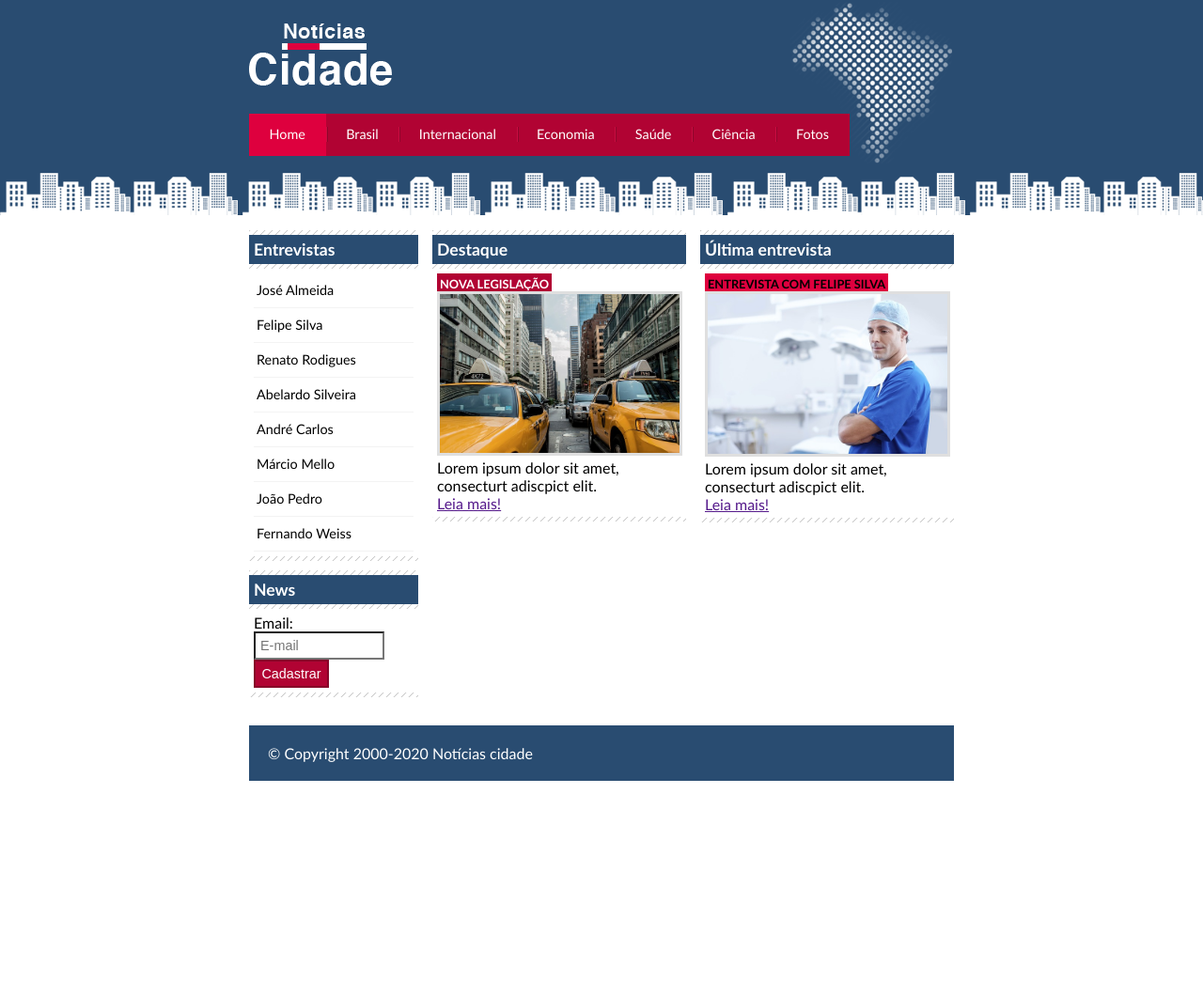
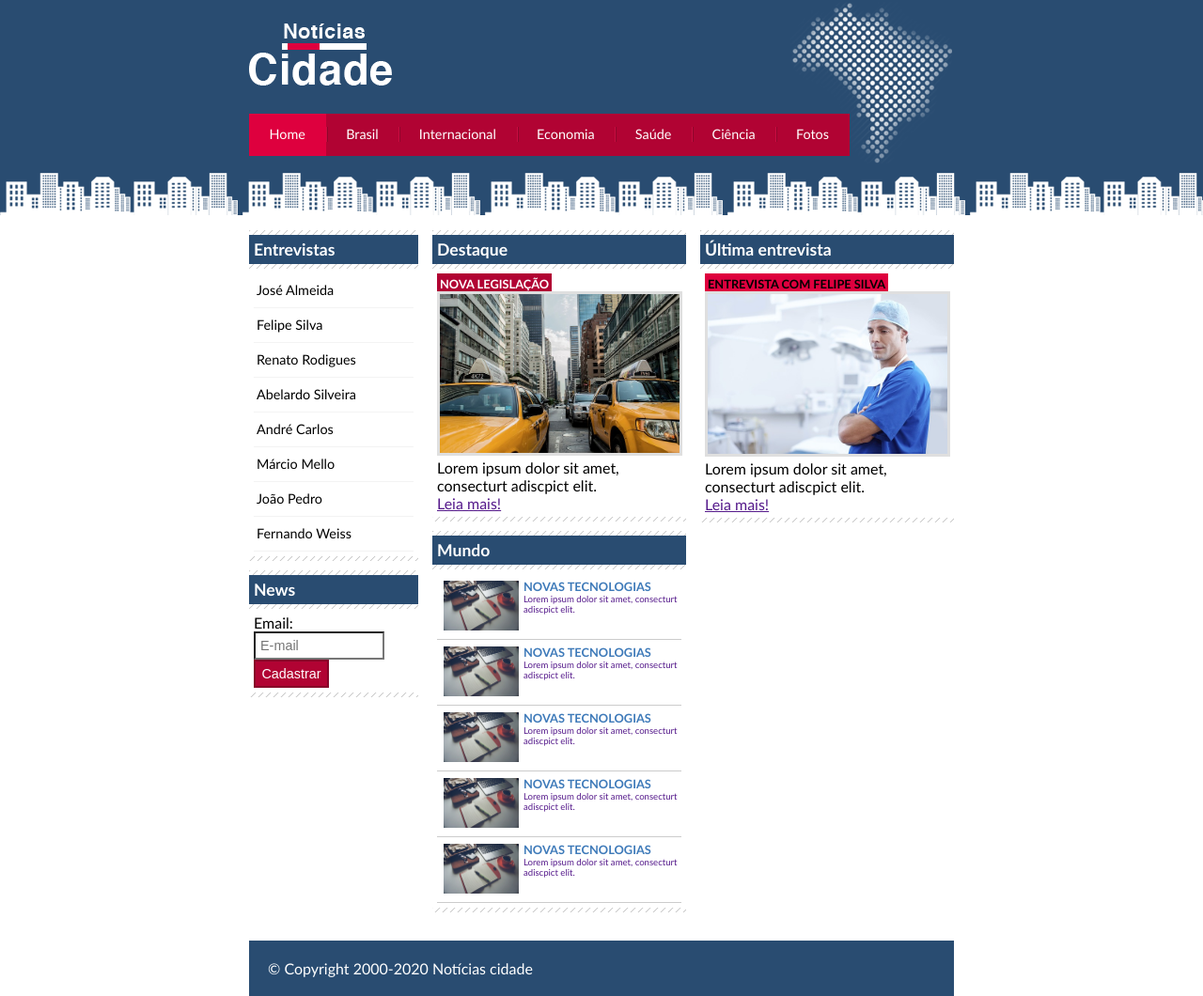
Before and after one commit to Gtssouza/NoticiasCidade, a plain HTML site: page index.html in a window 1280 px wide. Shown: the whole page at 94% size. Before the commit the page ends 831 px from the top, so only its background shows below. Drawn offline with Linux system fonts and the light colour scheme.

Commit message:
Criando lista de noticias

```diff
--- a/css/estilo.css
+++ b/css/estilo.css
@@ -191,6 +191,39 @@ h3{
     color: rgb(0, 0, 0);
 }
 
+/*Formatando lista de noticias*/
+#lista-noticias li{
+    padding: 2px;
+    border-bottom: 1px solid #ccc;
+    height: 65px;
+}
+
+#lista-noticias li a img{
+    float: left;
+    margin: 5px;
+}
+
+#lista-noticias li a{
+    text-decoration: none;
+}
+
+#lista-noticias li a h3{
+    font-size: 0.8em;
+    padding: 0;
+    color: #3e7ab9;
+}
+
+#lista-noticias li:hover{
+    background: #eee;
+    cursor: pointer;
+}
+
+#lista-noticias li a p{
+    font-size: 0.6em;
+}
+
+
+
 /*Rodapé*/
 #conteudo-rodape{
     background: #294c71;
--- a/index.html
+++ b/index.html
@@ -54,6 +54,54 @@
                             <a href="">Leia mais!</a>
                         </div>
                     </div>
+
+                    <div class="caixa">
+                        <h2>Mundo</h2>
+                        <div class="caixa-conteudo">
+                          <ul id="lista-noticias">
+                              <li>
+                                  <a href="">
+                                      <img src="imgs/tecnologia.jpg" width="80">
+                                      <h3>Novas tecnologias</h3>
+                                      <p>Lorem ipsum dolor sit amet, consecturt adiscpict elit.</p>
+                                  </a>
+                              </li>
+
+                              <li>
+                                <a href="">
+                                    <img src="imgs/tecnologia.jpg" width="80">
+                                    <h3>Novas tecnologias</h3>
+                                    <p>Lorem ipsum dolor sit amet, consecturt adiscpict elit.</p>
+                                </a>
+                            </li>
+
+                            <li>
+                                <a href="">
+                                    <img src="imgs/tecnologia.jpg" width="80">
+                                    <h3>Novas tecnologias</h3>
+                                    <p>Lorem ipsum dolor sit amet, consecturt adiscpict elit.</p>
+                                </a>
+                            </li>
+
+                            <li>
+                                <a href="">
+                                    <img src="imgs/tecnologia.jpg" width="80">
+                                    <h3>Novas tecnologias</h3>
+                                    <p>Lorem ipsum dolor sit amet, consecturt adiscpict elit.</p>
+                                </a>
+                            </li>
+
+                            <li>
+                                <a href="">
+                                    <img src="imgs/tecnologia.jpg" width="80">
+                                    <h3>Novas tecnologias</h3>
+                                    <p>Lorem ipsum dolor sit amet, consecturt adiscpict elit.</p>
+                                </a>
+                            </li>
+                          </ul>
+                        </div>
+                    </div>
+
                 </div>
                 <div id="secundario">
                     <div class="caixa entrevista">
```
